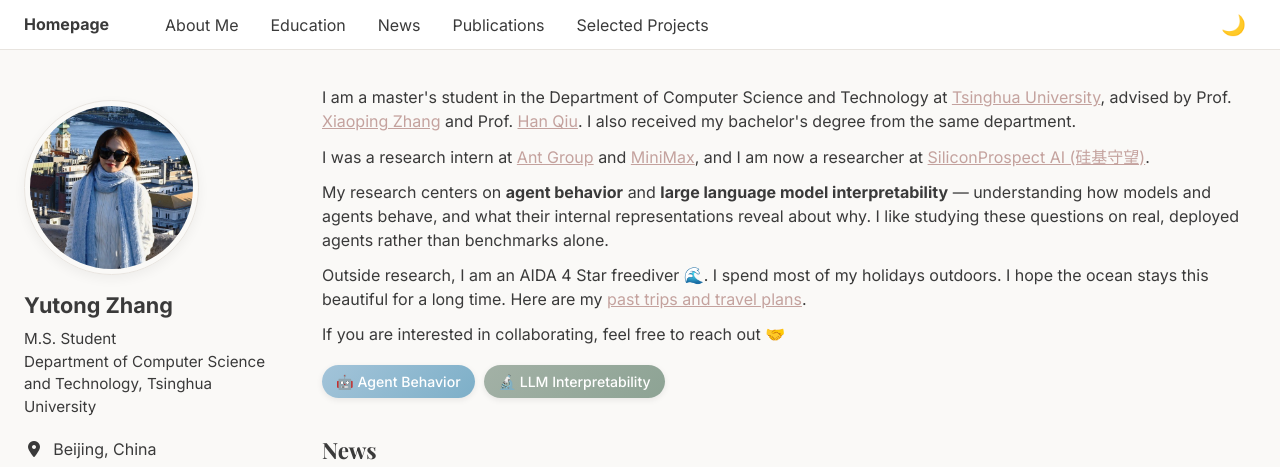
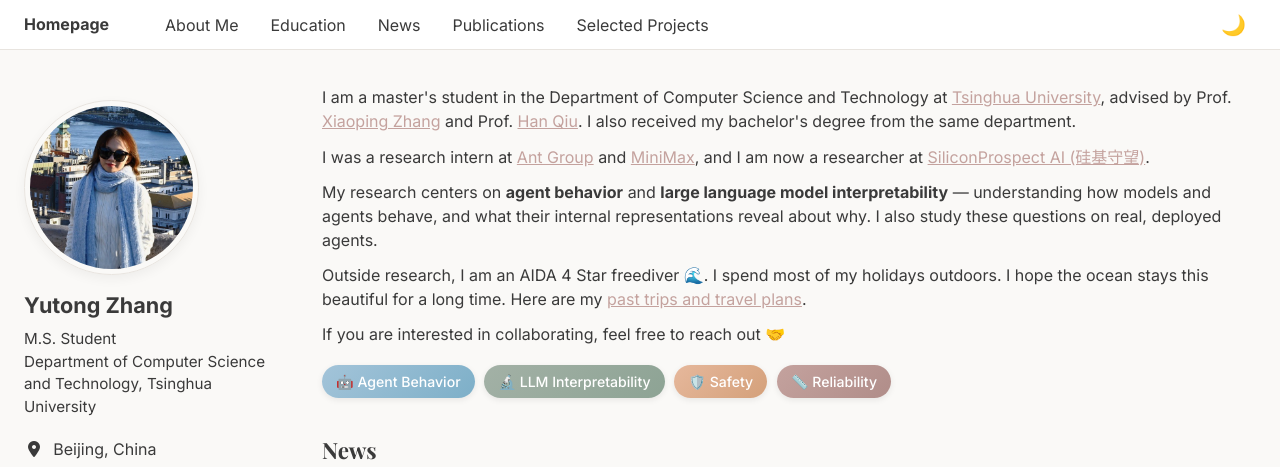
Before and after one commit to RebeccaZhang22/RebeccaZhang22.github.io, a plain HTML site: page index.html in a window 1280 px wide. Shown: the top 467 px of the page. Drawn offline with nearby package versions, Linux system fonts and the light colour scheme; a web font is replaced by a local one.

Commit message:
Tweak About Me wording and split safety/reliability tags
Co-Authored-By: Claude Opus 4.8 (1M context) <noreply@anthropic.com>

```diff
--- a/index.html
+++ b/index.html
@@ -69,8 +69,8 @@
         <p>
           My research centers on <strong>agent behavior</strong> and <strong>large language model
           interpretability</strong> — understanding how models and agents behave, and what their
-          internal representations reveal about why. I like studying these questions on real,
-          deployed agents rather than benchmarks alone.
+          internal representations reveal about why. I also study these questions on real,
+          deployed agents.
         </p>
         <p>
           Outside research, I am an AIDA 4 Star freediver 🌊. I spend most of my holidays outdoors.
@@ -82,6 +82,8 @@
         <div class="research-tags">
           <span class="research-tag tag-agents">🤖 Agent Behavior</span>
           <span class="research-tag tag-codegen">🔬 LLM Interpretability</span>
+          <span class="research-tag tag-safety">🛡️ Safety</span>
+          <span class="research-tag tag-self-evolve">📏 Reliability</span>
         </div>
       </section>
 
```
